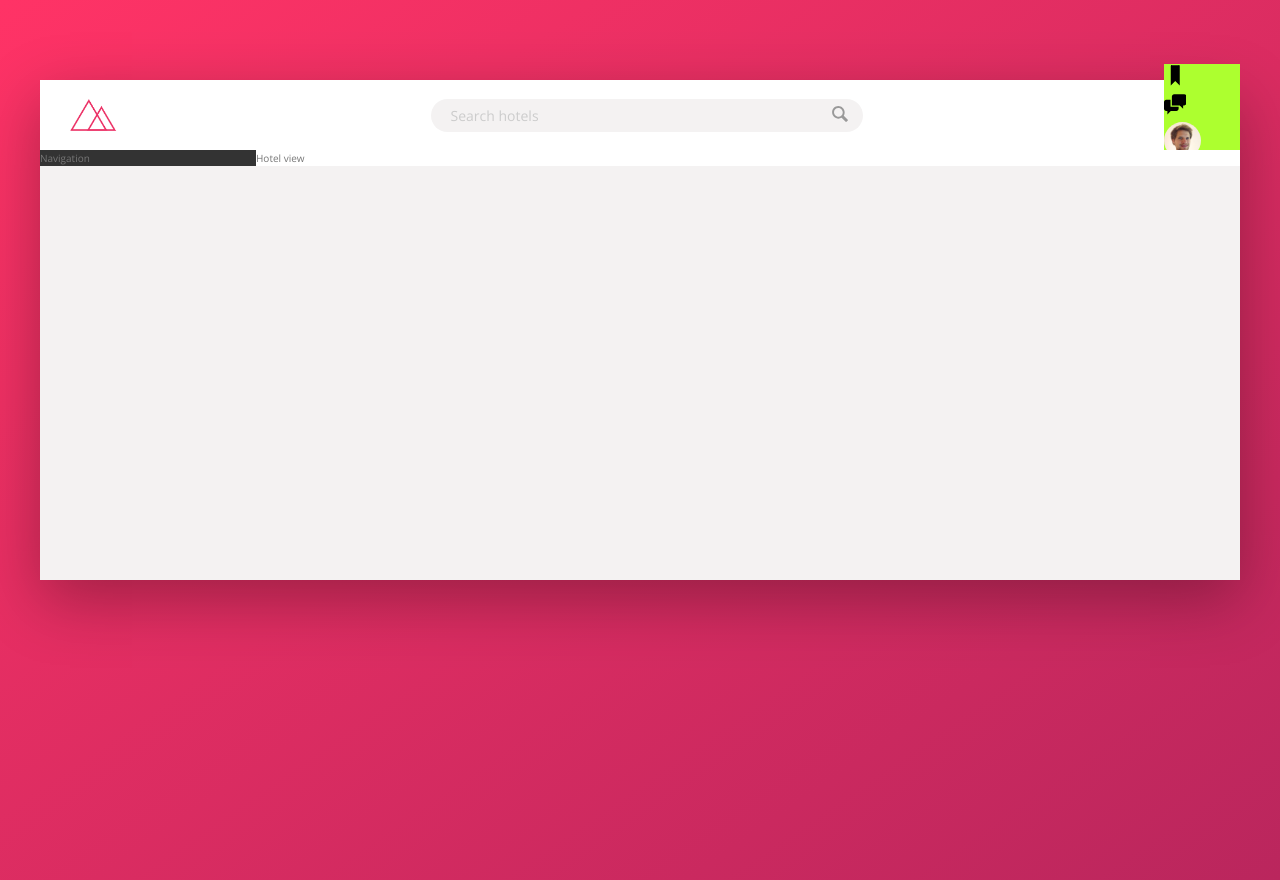
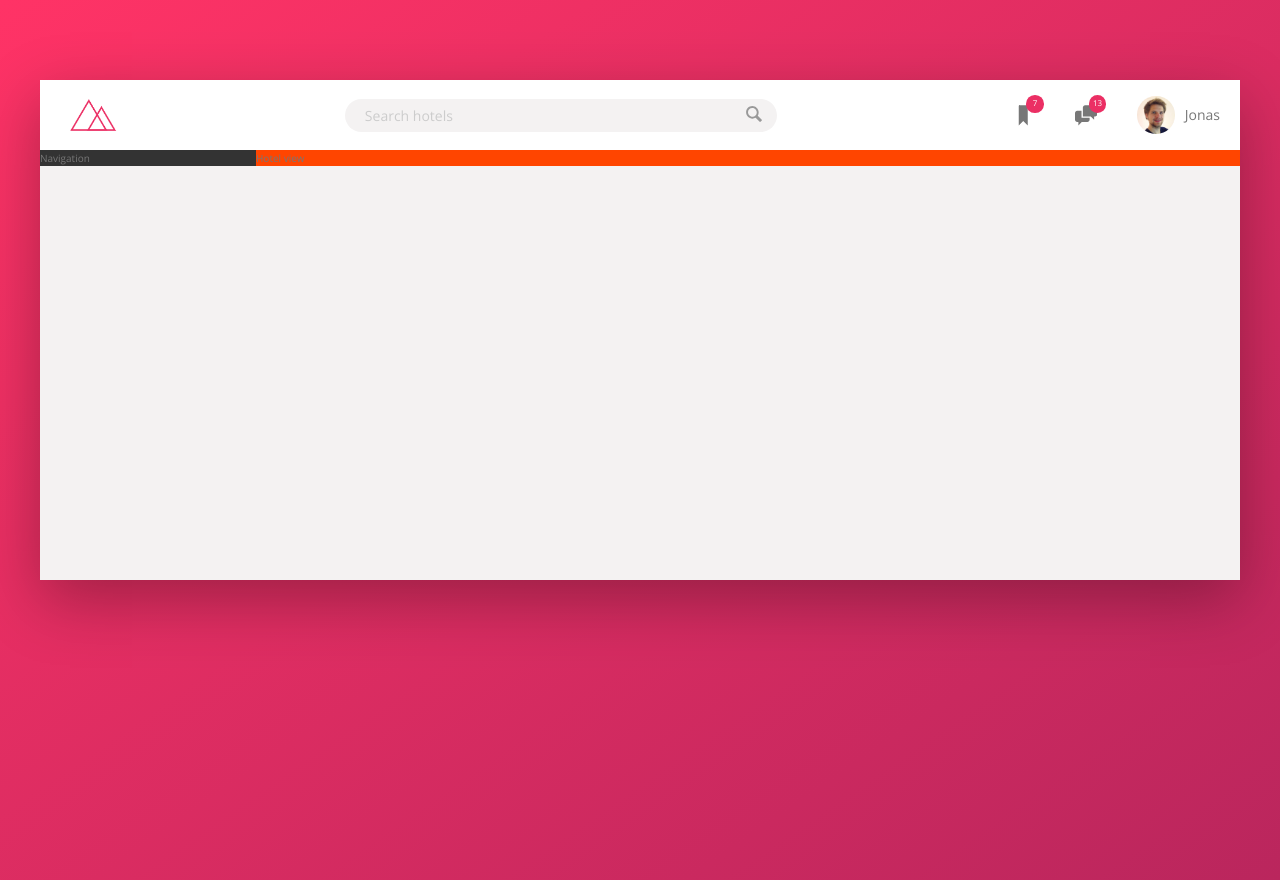
Before and after one commit to stacon/Udemy_Advanced_CSS_and_SASS, a website: page Trillo/index.html in a window 1280 px wide. Drawn offline with nearby package versions, Linux system fonts and the light colour scheme.

Commit message:
77. Building the Header - Part 3

```diff
--- a/Trillo/index.html
+++ b/Trillo/index.html
@@ -12,7 +12,6 @@
     </head>
     <body>
         <div class="container">
-
           <header class="header">
             <img src="img/logo.png" alt="trillo logo" class="logo">
             <form action="#" class="search">
@@ -28,13 +27,13 @@
                     <svg class="user-nav__icon">
                         <use xlink:href="img/sprite.svg#icon-bookmark"></use>
                     </svg>
-                    <span class="user-nav__notification"></span>
+                    <span class="user-nav__notification">7</span>
                 </div>
                 <div class="user-nav__icon-box">
                     <svg class="user-nav__icon">
                         <use xlink:href="img/sprite.svg#icon-chat"></use>
                     </svg>
-                    <span class="user-nav__notification"></span>
+                    <span class="user-nav__notification">13</span>
                 </div>
                 <div class="user-nav__user">
                    <img src="img/user.jpg" alt="User photo" class="user-nav__user-photo">
--- a/Trillo/sass/_components.scss
+++ b/Trillo/sass/_components.scss
@@ -66,30 +66,52 @@
 // USER NAVIGATION
 
 .user-nav {
-    background-color: greenyellow;
+    align-self: stretch;
+
+    display: flex;
+    align-items: center;
+
+    & > * {
+        padding: 0 2rem;
+        cursor: pointer;
+        height: 100%;
+        display: flex;
+        align-items: center;
+    }
+
+    & > *:hover {
+        background-color: var(--color-grey-light-2);
+    }
+
     &__icon-box {
-
+        position: relative;
     }
 
     &__icon {
         height: 2.25rem;
         width: 2.25rem;
+        fill: var(--color-grey-dark-2);
     }
 
     &__notification {
+        font-size: .8rem;
+        height: 1.75rem;
+        width: 1.75rem;
+        border-radius: 50%;
+        background-color: var(--color-primary);
+        color: #FFF;
+        position: absolute;
+        top: 1.5rem;
+        right: 1.1rem;
 
-    }
-
-    &__user {
-
+        display: flex;
+        justify-content: center;
+        align-items: center;
     }
 
     &__user-photo {
         height: 3.75rem;
         border-radius: 50%;
-    }
-
-    &__user-name {
-
+        margin-right: 1rem;
     }
 }
--- a/Trillo/sass/_layout.scss
+++ b/Trillo/sass/_layout.scss
@@ -28,6 +28,6 @@
 }
 
 .hotel-view {
-  background-color: #FFF;
+  background-color: orangered;
   flex: 1;
 }
```
Also changed, not shown: Trillo/css/style.css.
